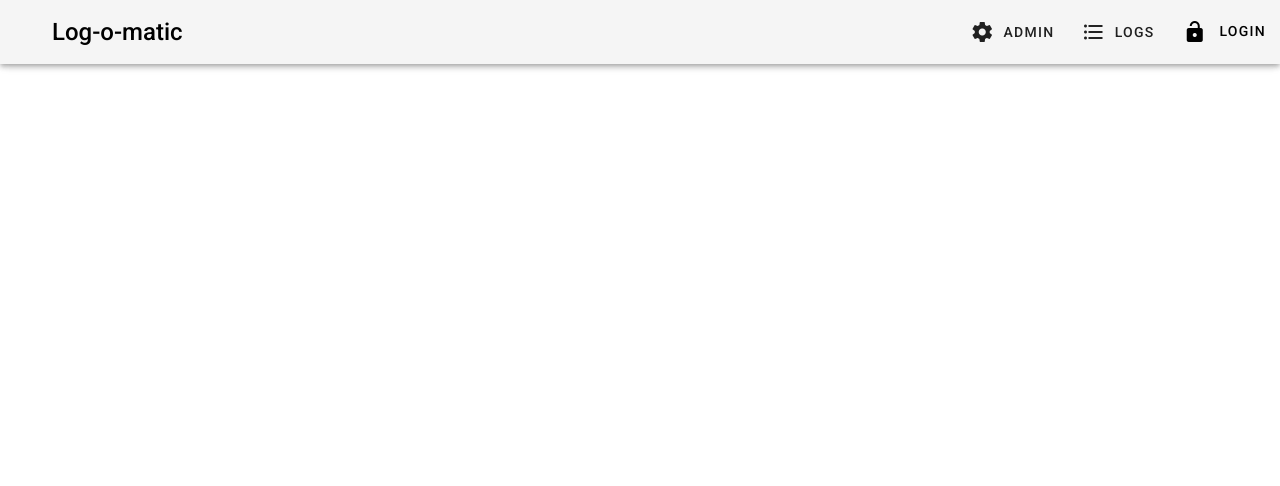
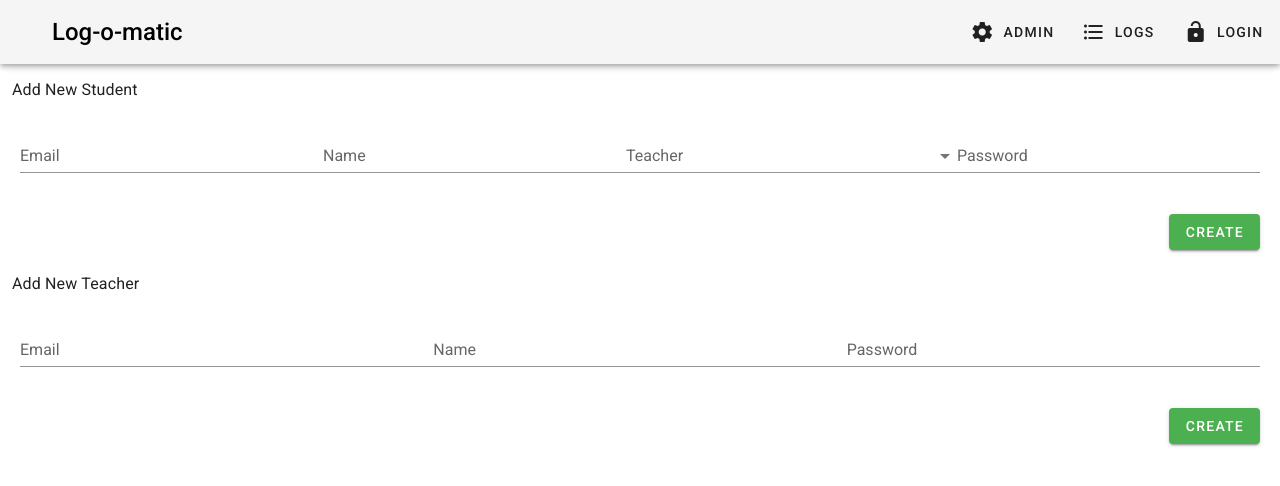
Before and after one commit to itggot-TE4/SmoothRabbits, a Vue app in the folder vue/: page /admin in a window 1280 px wide. Shown: the top 486 px of the page. Built offline with nearby package versions, Linux system fonts and the light colour scheme.

Commit message:
Teachear/Student-Create created

```diff
--- a/vue/src/components/NavBar.vue
+++ b/vue/src/components/NavBar.vue
@@ -23,6 +23,10 @@
         style="height:100%"
 
         >
+        <router-link
+            style="text-decoration: none; color:black; height:100%; width:100%"
+            to="/admin"
+        >
             <v-btn
             style="border-radius: 0px; height:100%; width:100%"
             elevation="0"
@@ -34,6 +38,7 @@
                     </v-icon>
                     Admin
             </v-btn>
+                </router-link>
         </v-col>
             <v-divider vertical></v-divider>
         <v-col
@@ -61,13 +66,13 @@
         style="height:100%"
 
         >
+            <router-link
+                style="text-decoration: none; color:black; height:100%; width:100%;"
+                to="/signin"
+            >
                 <v-btn
                 style="border-radius: 0px; height:100%; width:100%"
                 elevation="0"
-            >
-                <router-link
-                    style="text-decoration: none; color:black;"
-                    to="/signin"
                 >
 
                     <v-icon
@@ -76,8 +81,8 @@
                         mdi-lock-open
                     </v-icon>
                     Login
+                </v-btn>
             </router-link>
-            </v-btn>
         </v-col>
     </v-app-bar>
 
--- /dev/null
+++ b/vue/src/components/Studentcreate.vue
@@ -0,0 +1,61 @@
+<template>
+    <v-form
+    ref="form"
+    v-model="valid"
+    lazy-validation
+    >
+
+        <!-- HEADER -->
+        <h1
+            class="text-subtitle-1 ma-3"
+        >Add New Student</h1>
+
+        <!-- INPUT -->
+        <div class="d-flex flex-row ma-5">
+
+            <v-text-field
+                v-model="Email"
+                label="Email"
+                required
+            ></v-text-field>
+
+            <v-text-field
+                v-model="name"
+                label="Name"
+                required
+            ></v-text-field>
+
+            <v-select
+                v-model="select"
+                :items="items"
+                label="Teacher"
+                data-vv-name="select"
+                required
+            ></v-select>
+
+            <v-text-field
+                v-model="password"
+                label="Password"
+                required
+            ></v-text-field>
+
+        </div>
+
+        <!-- BUTTON -->
+        <div class="d-flex align-end flex-column ma-5" >
+            <v-btn
+                color="success"
+                @click="validate"
+            >CREATE</v-btn>
+        </div>
+
+    </v-form>
+</template>
+
+<script lang="ts">
+import Vue from "vue";
+
+export default Vue.extend({
+    name:"Studentcreate",
+})
+</script>
--- /dev/null
+++ b/vue/src/components/Teachercreate.vue
@@ -0,0 +1,53 @@
+<template>
+    <v-form
+    ref="form"
+    v-model="valid"
+    lazy-validation
+    >
+
+        <!-- HEADER -->
+        <h1
+            class="text-subtitle-1 ma-3"
+        >Add New Teacher</h1>
+
+        <!-- INPUT -->
+        <div class="d-flex flex-row ma-5">
+
+            <v-text-field
+                v-model="Email"
+                label="Email"
+                required
+            ></v-text-field>
+
+            <v-text-field
+                v-model="name"
+                label="Name"
+                required
+            ></v-text-field>
+
+            <v-text-field
+                v-model="password"
+                label="Password"
+                required
+            ></v-text-field>
+
+        </div>
+
+        <!-- BUTTON -->
+        <div class="d-flex align-end flex-column ma-5" >
+            <v-btn
+                color="success"
+                @click="validate"
+            >CREATE</v-btn>
+        </div>
+
+    </v-form>
+</template>
+
+<script lang="ts">
+import Vue from "vue";
+
+export default Vue.extend({
+    name:"Studentcreate",
+})
+</script>
--- a/vue/src/router/index.ts
+++ b/vue/src/router/index.ts
@@ -1,5 +1,6 @@
 import Vue from "vue";
 import VueRouter, { RouteConfig } from "vue-router";
+import { component } from 'vue/types/umd';
 import Home from "../views/Home.vue";
 
 Vue.use(VueRouter);
@@ -25,6 +26,14 @@ const routes: Array<RouteConfig> = [
     component: () =>
       import(/* webpackChunkName: "about" */ "../views/About.vue")
   },
+  {
+    path: "/admin",
+    name: "Admin",
+
+
+    component: () =>
+      import(/* webpackChunkName: "about" */ "../views/Admin.vue")
+  },
   // {
   //   // devTesting
   //   path: "/timeline",
--- /dev/null
+++ b/vue/src/views/Admin.vue
@@ -0,0 +1,20 @@
+<template>
+    <div class="admin">
+        <Studentcreate />
+        <Teachercreate />
+    </div>
+</template>
+
+<script lang="ts">
+import Vue from "vue";
+import Studentcreate from "../components/Studentcreate.vue";
+import Teachercreate from "../components/Teachercreate.vue";
+
+export default Vue.extend({
+    name: "admin",
+    components: {
+        Studentcreate,
+        Teachercreate
+    }
+});
+</script>
```
Lines whose indentation alone changed are shown as unchanged.
